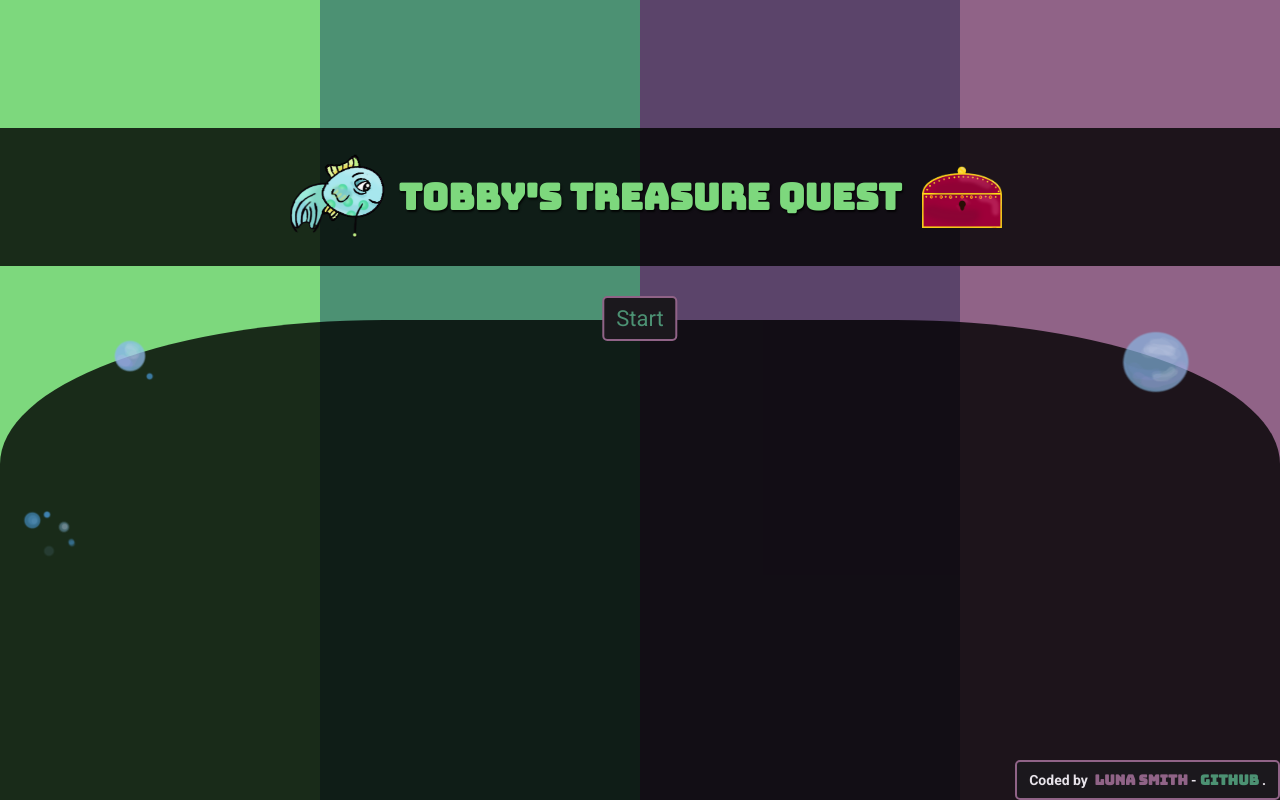
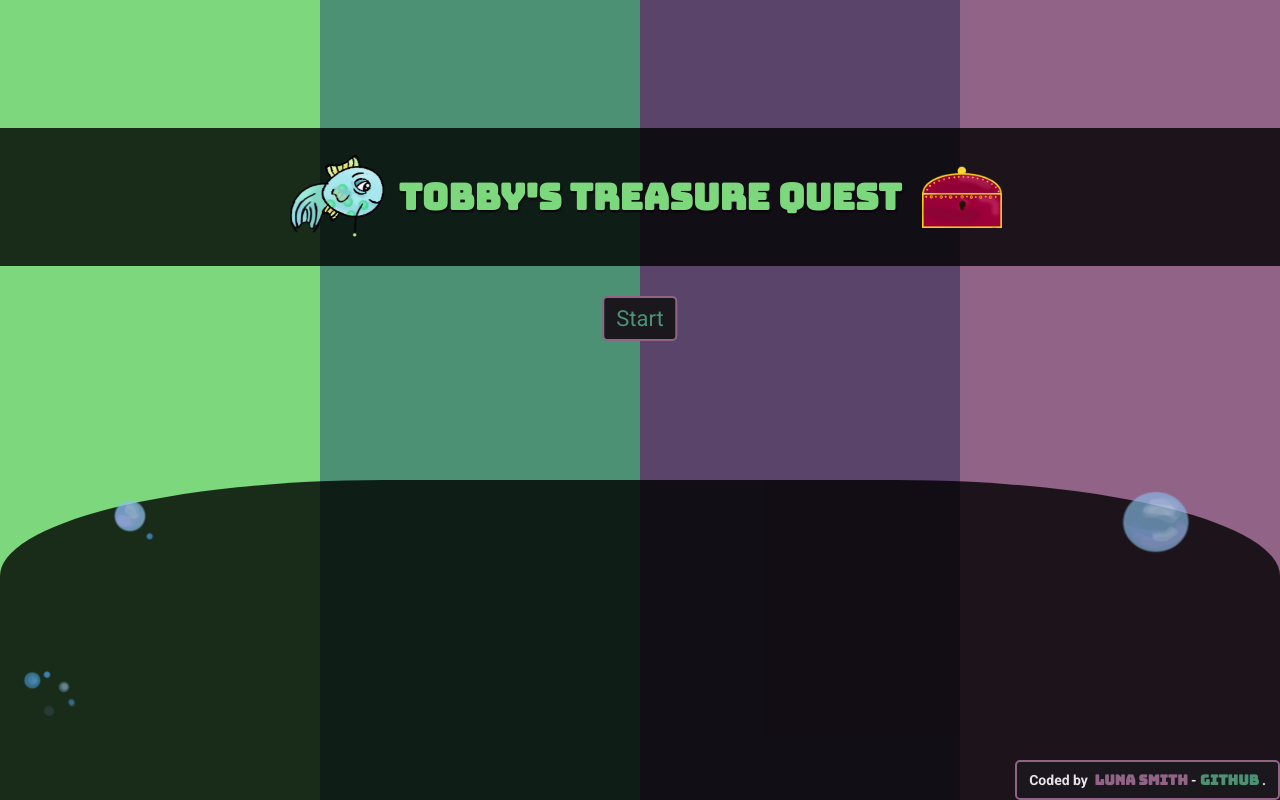
Before and after one commit to Lu-Smith/obstacle-jumping-game-vue, a Vue app: page / in a window 1280 px wide. Built offline with nearby package versions, Linux system fonts and the light colour scheme; a web font is replaced by a local one.

Commit message:
Updated Animations.vue

```diff
--- a/src/components/Animations.vue
+++ b/src/components/Animations.vue
@@ -164,7 +164,7 @@
 
     .animtationContainer {
         background-color: rgba(0, 0, 0, 0.8);
-        height: 60%;
+        height: 40%;
         width: 100vw;
         position: fixed;
         bottom: 0;
```
